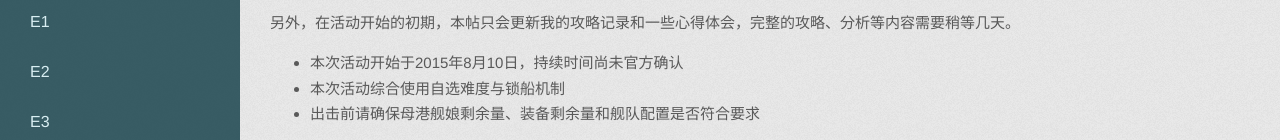
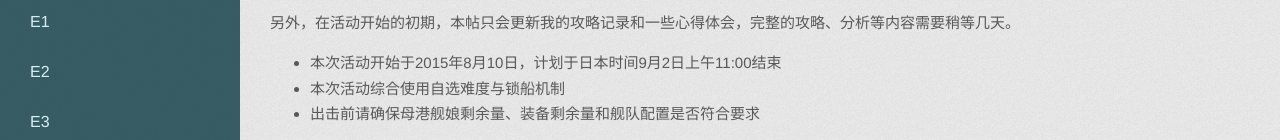
Before and after one commit to Diablohu/KanColle-Guide, a plain HTML site: page guide/2015summer/index.html in a window 1280 px wide. Shown: the part 228-368 px from the top of the page. Drawn offline with Linux system fonts and the light colour scheme; a script that the page names is missing.

Commit message:
ending time

```diff
--- a/guide/2015summer/index.html
+++ b/guide/2015summer/index.html
@@ -37,7 +37,7 @@
 
 <p>另外，在活动开始的初期，本帖只会更新我的攻略记录和一些心得体会，完整的攻略、分析等内容需要稍等几天。</p>
 
-<ul><li>本次活动开始于2015年8月10日，持续时间尚未官方确认</li><li>本次活动综合使用自选难度与锁船机制</li><li>出击前请确保母港舰娘剩余量、装备剩余量和舰队配置是否符合要求</li></ul>
+<ul><li>本次活动开始于2015年8月10日，计划于日本时间9月2日上午11:00结束</li><li>本次活动综合使用自选难度与锁船机制</li><li>出击前请确保母港舰娘剩余量、装备剩余量和舰队配置是否符合要求</li></ul>
 
 <h3>舰队配置代码</h3>
 
```
